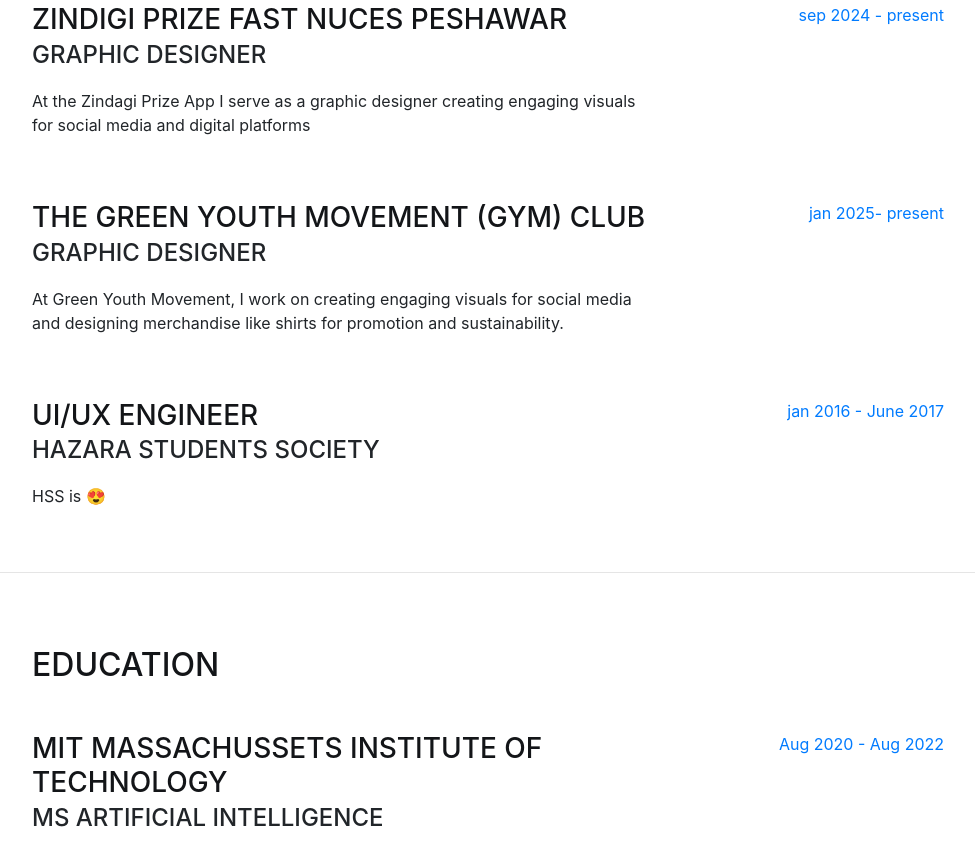
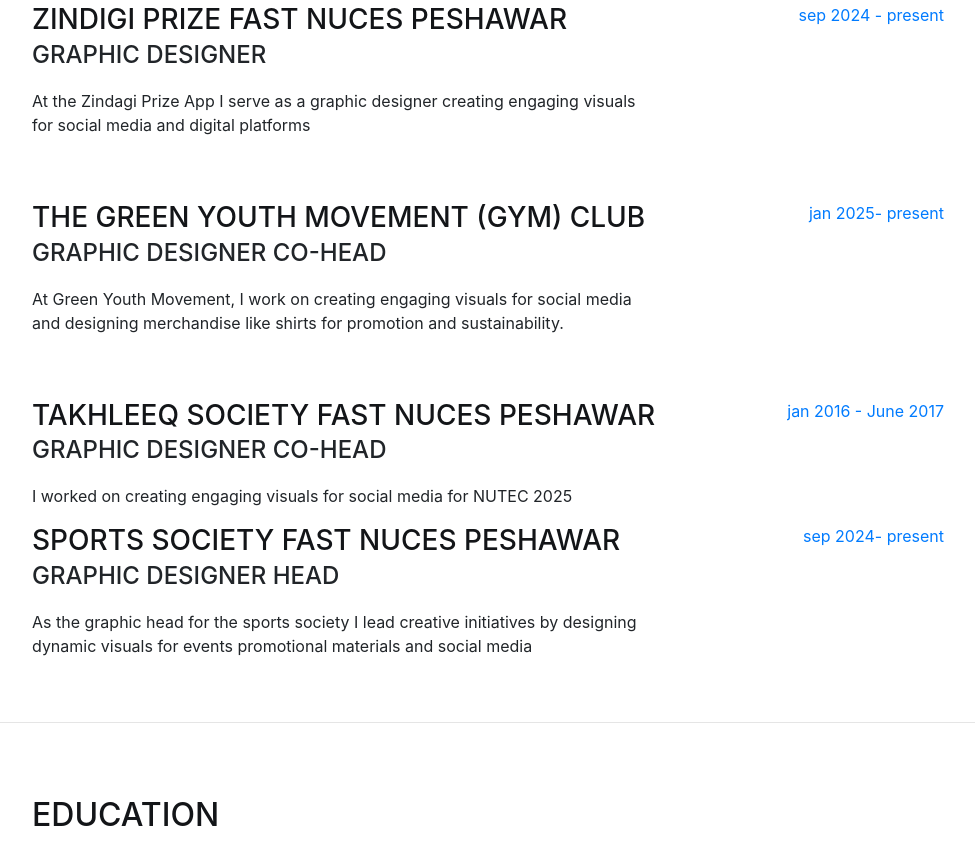
Before and after one commit to khadija-babar/khadija-babar, a website with bundled scripts: page index.html in a window 1280 px wide. Shown: the part 1452-2317 px from the top of the page, without its empty margins (288-1263 px from the left). Built offline with nearby package versions, Linux system fonts and the light colour scheme; a web font is replaced by a local one.

Commit message:
Update index.html

```diff
--- a/index.html
+++ b/index.html
@@ -135,7 +135,7 @@
          <div class="resume-item d-flex flex-column flex-md-row justify-content-between mb-5">
           <div class="resume-content">
             <h3 class="mb-0">The Institute of Electrical and Electronics Engineers(IEEE) peshawar</h3>
-            <div class="subheading mb-3">Graphic Designer</div>
+            <div class="subheading mb-3">Graphic Designer Head</div>
             <p> I have been an active IEEE member working as a graphic designer. I have contributed to various projects and campaigns that engage audiences and deliver clear messages.</p>
           </div>
           <div class="resume-date text-md-right">
@@ -171,7 +171,7 @@
           <div class="resume-content">
             <h3 class="mb-0">The Green Youth Movement (GYM) Club
 </h3>
-            <div class="subheading mb-3">Graphic Designer</div>
+            <div class="subheading mb-3">Graphic Designer Co-Head</div>
             <p>At Green Youth Movement, I work on creating engaging visuals for social media and designing merchandise like shirts for promotion and sustainability.</p>
           </div>
           <div class="resume-date text-md-right">
@@ -181,15 +181,24 @@
 
         <div class="resume-item d-flex flex-column flex-md-row justify-content-between">
           <div class="resume-content">
-            <h3 class="mb-0">UI/UX Engineer</h3>
-            <div class="subheading mb-3">Hazara Students Society</div>
-            <p>HSS is 😍</p>
+            <h3 class="mb-0">Takhleeq Society Fast Nuces Peshawar</h3>
+            <div class="subheading mb-3">Graphic Designer Co-Head</div>
+            <p>I worked on creating engaging visuals for social media for NUTEC 2025</p>
           </div>
           <div class="resume-date text-md-right">
             <span class="text-primary">jan 2016 - June 2017</span>
           </div>
         </div>
-
+ <div class="resume-item d-flex flex-column flex-md-row justify-content-between">
+          <div class="resume-content">
+            <h3 class="mb-0">Sports Society Fast Nuces Peshawar</h3>
+            <div class="subheading mb-3">Graphic Designer Head</div>
+            <p>As the graphic head for the sports society I lead creative initiatives by designing dynamic visuals for events promotional materials and social media</p>
+          </div>
+          <div class="resume-date text-md-right">
+            <span class="text-primary">sep 2024- present</span>
+          </div>
+        </div>
       </div>
 
 
```
